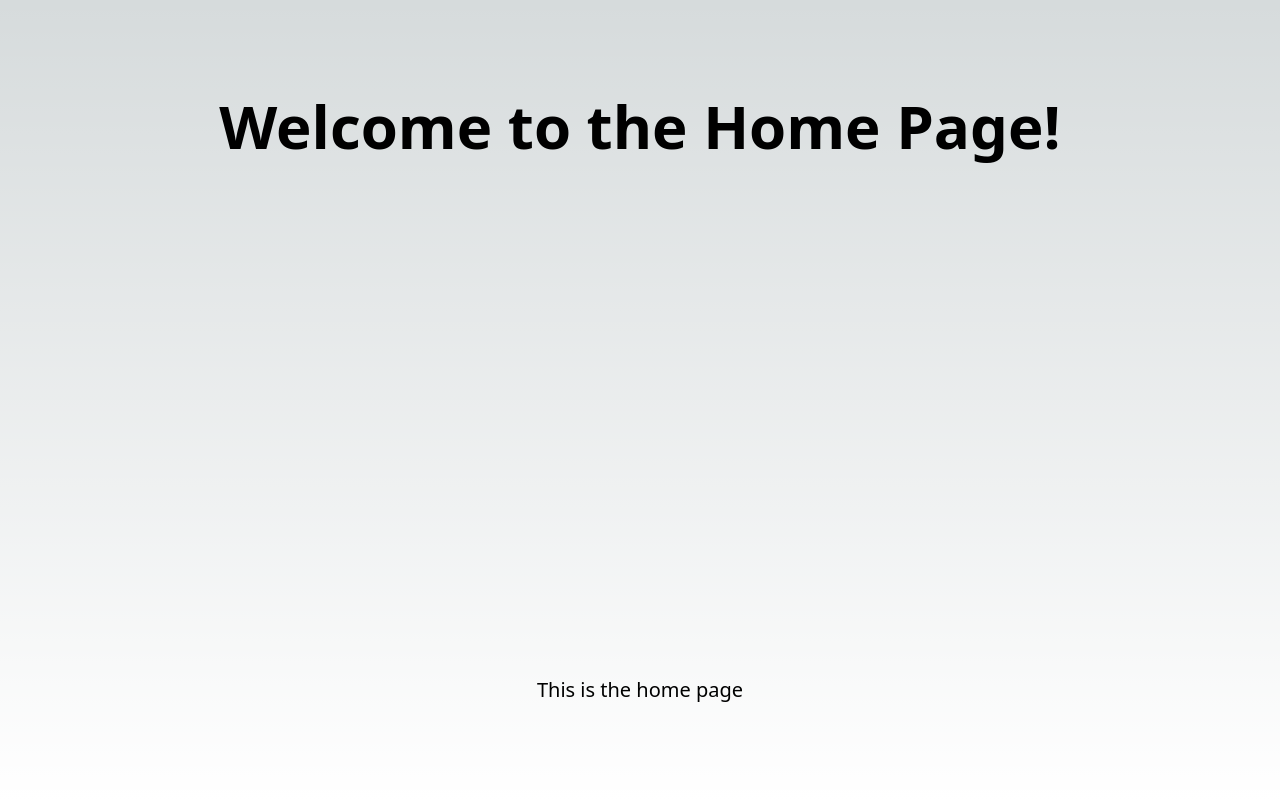
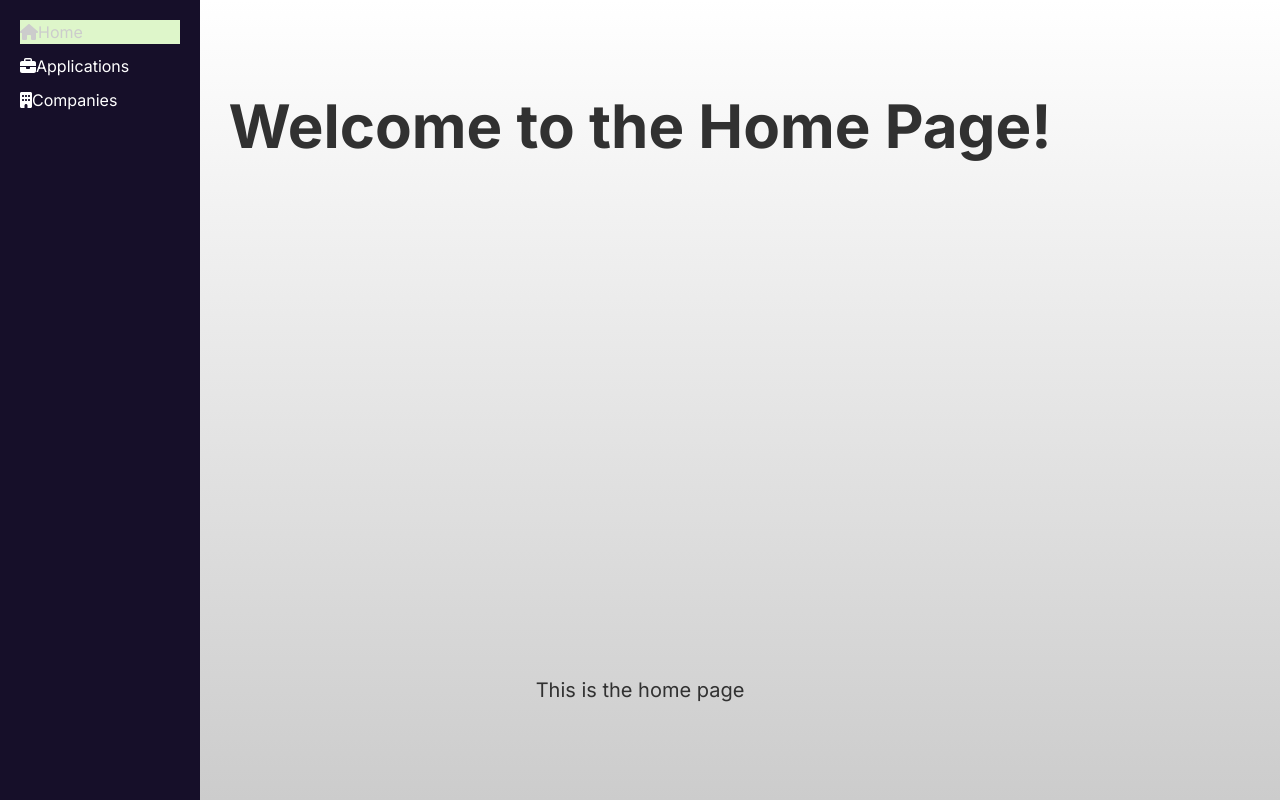
Before and after one commit to Tiburso/GoManager, a Next.js app in the folder client/: page / in a window 1280 px wide. Built offline with nearby package versions, Linux system fonts and the light colour scheme.

Commit message:
Add WIP SideNav to page

```diff
--- a/client/app/applications/page.tsx
+++ b/client/app/applications/page.tsx
@@ -1,8 +1,8 @@
 export default function Dashboard() {
   return (
     <div>
-      <h1>Dashboard</h1>
-      <p>This is the dashboard page</p>
+      <h1>Applications</h1>
+      <p>This is the applications page</p>
     </div>
   );
 }
--- a/client/app/companies/page.tsx
+++ b/client/app/companies/page.tsx
@@ -1,8 +1,8 @@
 export default function Dashboard() {
   return (
     <div>
-      <h1>Dashboard</h1>
-      <p>This is the dashboard page</p>
+      <h1>Companies</h1>
+      <p>This is the companies page</p>
     </div>
   );
 }
--- a/client/app/globals.css
+++ b/client/app/globals.css
@@ -2,26 +2,28 @@
 @tailwind components;
 @tailwind utilities;
 
+/* define a good color pallete for the application */
 :root {
-  --foreground-rgb: 0, 0, 0;
-  --background-start-rgb: 214, 219, 220;
-  --background-end-rgb: 255, 255, 255;
+  --text-color: #313131;
+  --background-color: #ccc;
+
+  --navbar-color: #160f29;
+  --background-end-rgb: #7c898b;
+  --background-start-rgb: #93a3b1;
+  --tertiary-rgb: #def6ca;
 }
 
-@media (prefers-color-scheme: dark) {
+/* This is here to setup a dark mode for users  */
+/* Future project works */
+/* @media (prefers-color-scheme: dark) {
   :root {
     --foreground-rgb: 255, 255, 255;
     --background-start-rgb: 0, 0, 0;
     --background-end-rgb: 0, 0, 0;
   }
-}
+} */
 
 body {
-  color: rgb(var(--foreground-rgb));
-  background: linear-gradient(
-      to bottom,
-      transparent,
-      rgb(var(--background-end-rgb))
-    )
-    rgb(var(--background-start-rgb));
+  color: var(--text-color);
+  background: linear-gradient(to bottom, transparent, var(--background-color));
 }
--- a/client/app/layout.tsx
+++ b/client/app/layout.tsx
@@ -1,22 +1,30 @@
-import type { Metadata } from 'next'
-import { Inter } from 'next/font/google'
-import './globals.css'
+import type { Metadata } from 'next';
+import { Inter } from 'next/font/google';
+import './globals.css';
 
-const inter = Inter({ subsets: ['latin'] })
+import SideNav from './ui/SideNav';
+
+// Check which fonts I should use for the application
+const inter = Inter({ subsets: ['latin'] });
 
 export const metadata: Metadata = {
-  title: 'Create Next App',
-  description: 'Generated by create next app',
-}
+  applicationName: 'GoManager',
+  title: 'GoManager',
+  description:
+    'Next.js application used in combination with a Go API to manage job applications.',
+};
 
 export default function RootLayout({
   children,
 }: {
-  children: React.ReactNode
+  children: React.ReactNode;
 }) {
   return (
     <html lang="en">
-      <body className={inter.className}>{children}</body>
+      <body className={inter.className}>
+        <SideNav />
+        {children}
+      </body>
     </html>
-  )
+  );
 }
--- a/client/app/page.tsx
+++ b/client/app/page.tsx
@@ -1,10 +1,8 @@
 export default function Home() {
   return (
     <main className="flex min-h-screen flex-col items-center justify-between p-24">
-      <body className="flex flex-col items-center justify-center">
-        <h1 className="text-6xl font-bold">Welcome to the Home Page!</h1>
-        <p className="text-xl">This is the home page</p>
-      </body>
+      <h1 className="text-6xl font-bold">Welcome to the Home Page!</h1>
+      <p className="text-xl">This is the home page</p>
     </main>
   );
 }
--- /dev/null
+++ b/client/app/styles/SideNav.module.css
@@ -0,0 +1,31 @@
+.sidenav {
+  width: 200px;
+  height: 100vh;
+  position: fixed;
+  left: 0;
+  top: 0;
+  background-color: var(--navbar-color);
+  padding: 20px;
+  color: #fff;
+}
+
+.sidenav a {
+  display: block;
+  color: #fff;
+  text-decoration: none;
+  margin-bottom: 10px;
+  transition:
+    color 0.3s ease,
+    background-color 0.3s ease;
+}
+
+.sidenav a:hover {
+  background-color: var(--tertiary-rgb);
+  color: #ccc;
+}
+
+/* active sidenav link */
+.sidenav a.active {
+  background-color: var(--tertiary-rgb);
+  color: #ccc;
+}
--- /dev/null
+++ b/client/app/ui/SideNav.tsx
@@ -0,0 +1,41 @@
+'use client';
+
+import { FontAwesomeIcon } from '@fortawesome/react-fontawesome';
+import {
+  faHome,
+  faBriefcase,
+  faBuilding,
+} from '@fortawesome/free-solid-svg-icons';
+
+import { usePathname } from 'next/navigation';
+import Link from 'next/link';
+
+import clsx from 'clsx';
+import styles from '../styles/SideNav.module.css';
+
+export default function SideNav() {
+  const pathname = usePathname();
+
+  return (
+    <div id="sidenav" className={styles.sidenav}>
+      <Link href="/" className={clsx({ [styles.active]: pathname === '/' })}>
+        <FontAwesomeIcon icon={faHome} />
+        Home
+      </Link>
+      <Link
+        href="/applications"
+        className={clsx({ [styles.active]: pathname === '/applications' })}
+      >
+        <FontAwesomeIcon icon={faBriefcase} />
+        Applications
+      </Link>
+      <Link
+        href="/companies"
+        className={clsx({ [styles.active]: pathname === '/companies' })}
+      >
+        <FontAwesomeIcon icon={faBuilding} />
+        Companies
+      </Link>
+    </div>
+  );
+}
--- a/client/package.json
+++ b/client/package.json
@@ -9,6 +9,10 @@
     "lint": "next lint"
   },
   "dependencies": {
+    "@fortawesome/fontawesome-svg-core": "^6.5.1",
+    "@fortawesome/free-solid-svg-icons": "^6.5.1",
+    "@fortawesome/react-fontawesome": "^0.2.0",
+    "clsx": "^2.0.0",
     "next": "14.0.4",
     "react": "^18",
     "react-dom": "^18"
```
Also changed, not shown: client/app/ui/sidenav.tsx (deleted), 1 other file (tests, documents, lock files or other folders).
